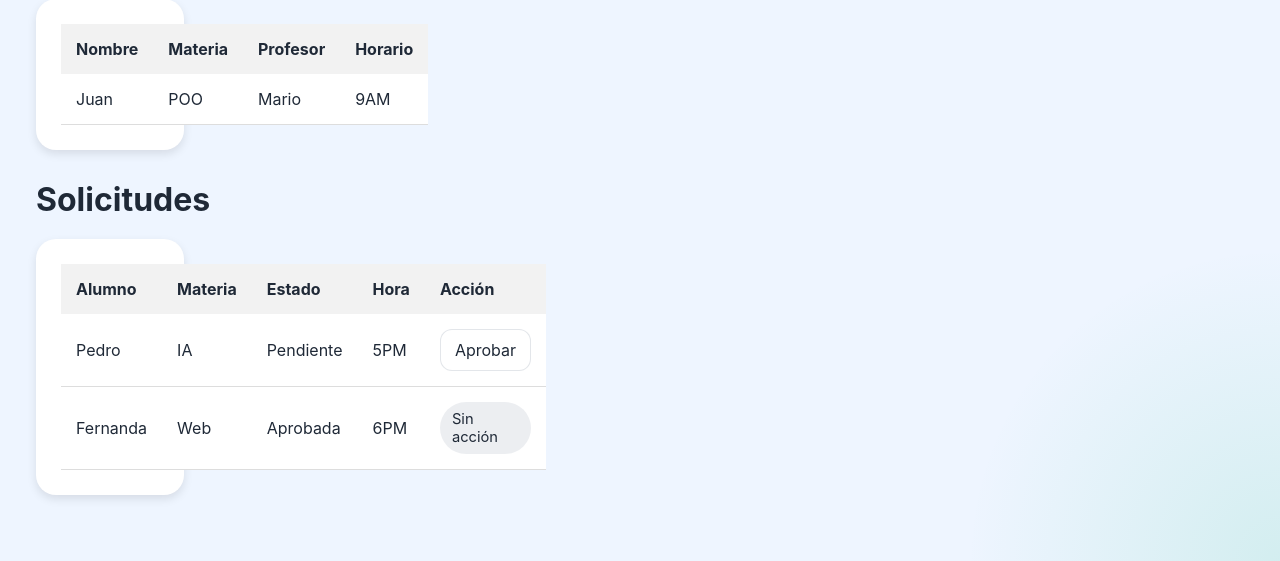
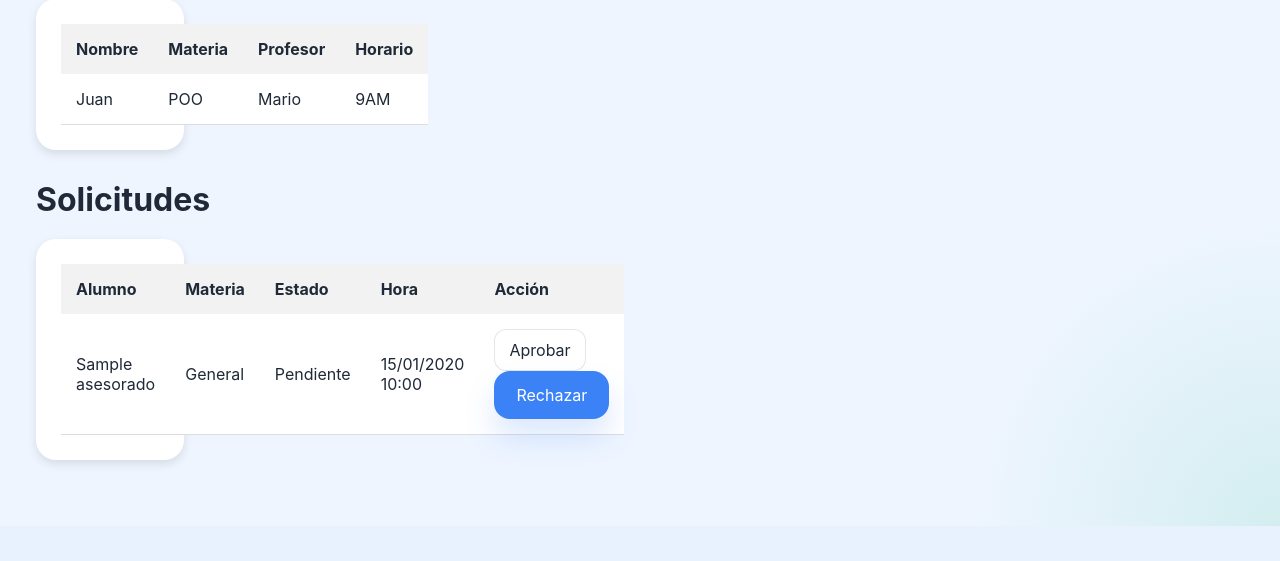
Before and after one commit to 233112267-hub/8Bgestion, a Django app: page /solicitudes/1/ in a window 1280 px wide. Shown: the part 620-1181 px from the top of the page. After the commit the page ends 1146 px from the top, so only its background shows below. Run offline with Django 5.2, Linux system fonts and the light colour scheme; tables that the repository leaves empty hold one stand-in row (values such as "Sample post").

Commit message:
Modificacion de solicitudes funcion completa

```diff
--- a/backend/usuarios/templates/solicitudes.html
+++ b/backend/usuarios/templates/solicitudes.html
@@ -74,20 +74,71 @@
                     </tr>
                 </thead>
                 <tbody id="solicitudesBody">
-                    <tr>
-                        <td>Pedro</td>
-                        <td>IA</td>
-                        <td>Pendiente</td>
-                        <td>5PM</td>
-                        <td><button class="action-btn">Aprobar</button></td>
-                    </tr>
-                    <tr>
-                        <td>Fernanda</td>
-                        <td>Web</td>
-                        <td>Aprobada</td>
-                        <td>6PM</td>
-                        <td><span class="status-tag">Sin acción</span></td>
-                    </tr>
+{% for solicitud in solicitudes %}
+
+<tr>
+
+    <td>
+        {{ solicitud.asesorado.nombre }}
+    </td>
+
+    <td>
+        General
+    </td>
+
+    <td>
+
+        {% if solicitud.estado == 'Pendiente' %}
+
+            <span class="pendiente">
+                Pendiente
+            </span>
+
+        {% elif solicitud.estado == 'Aceptada' %}
+
+            <span class="aprobada">
+                Aceptada
+            </span>
+
+        {% else %}
+
+            <span class="rechazada">
+                Rechazada
+            </span>
+
+        {% endif %}
+
+    </td>
+
+    <td>
+        {{ solicitud.fecha|date:"d/m/Y H:i" }}
+    </td>
+
+    <td>
+
+        {% if solicitud.estado == 'Pendiente' %}
+
+            <button class="action-btn">
+                Aprobar
+            </button>
+
+            <button class="reject-btn">
+                Rechazar
+            </button>
+
+        {% else %}
+
+            <span>
+                Sin acción
+            </span>
+
+        {% endif %}
+
+    </td>
+
+</tr>
+
+{% endfor %}
                 </tbody>
             </table>
         </div>
--- a/backend/usuarios/views.py
+++ b/backend/usuarios/views.py
@@ -24,9 +24,10 @@ def index(request):
 
         if asesor:
 
-            return render(request, 'solicitudes.html', {
-            'asesor': asesor
-            })
+            return redirect(
+                'solicitudes',
+                id_asesor=asesor.id_asesor
+          )
 
         elif asesorado:
 
```
